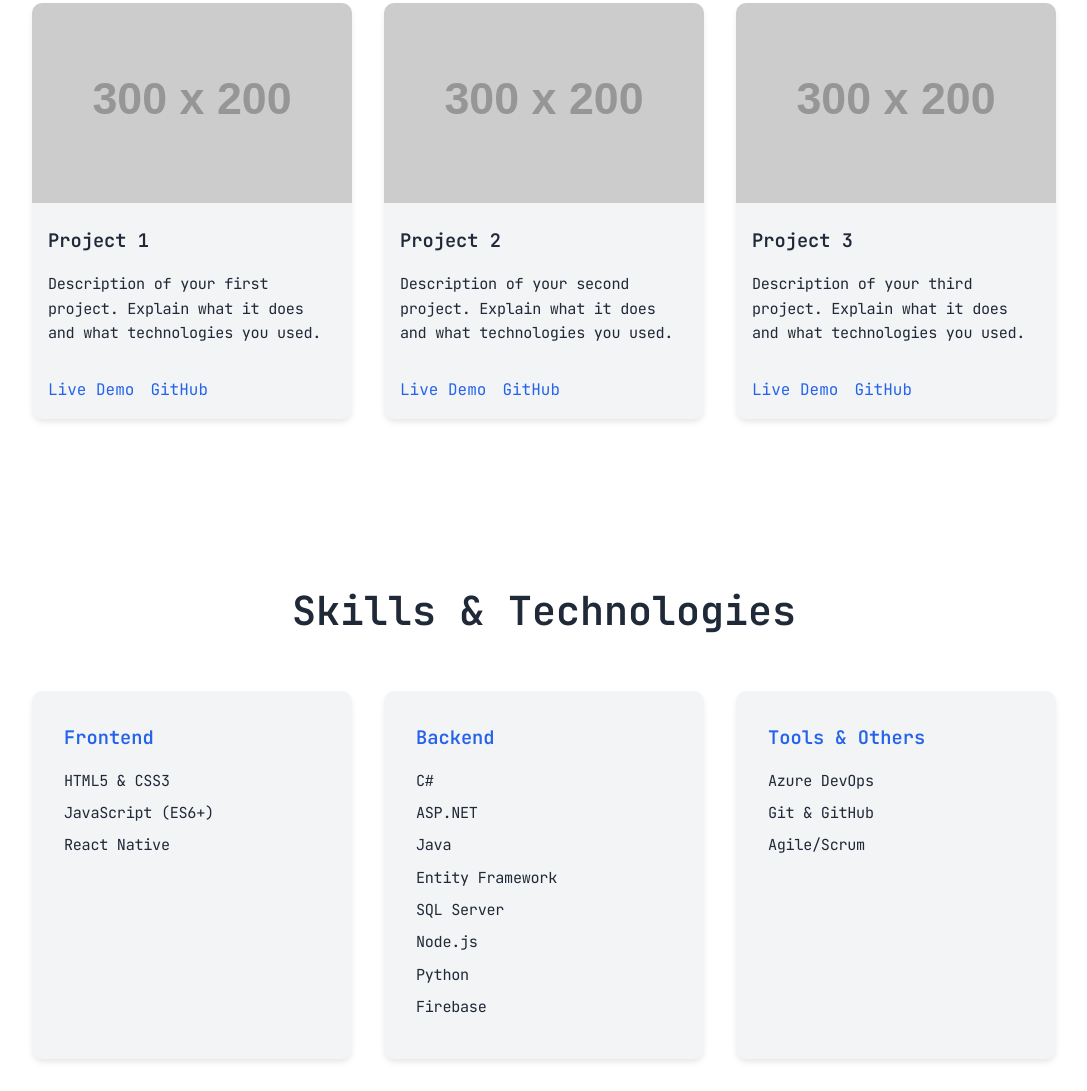
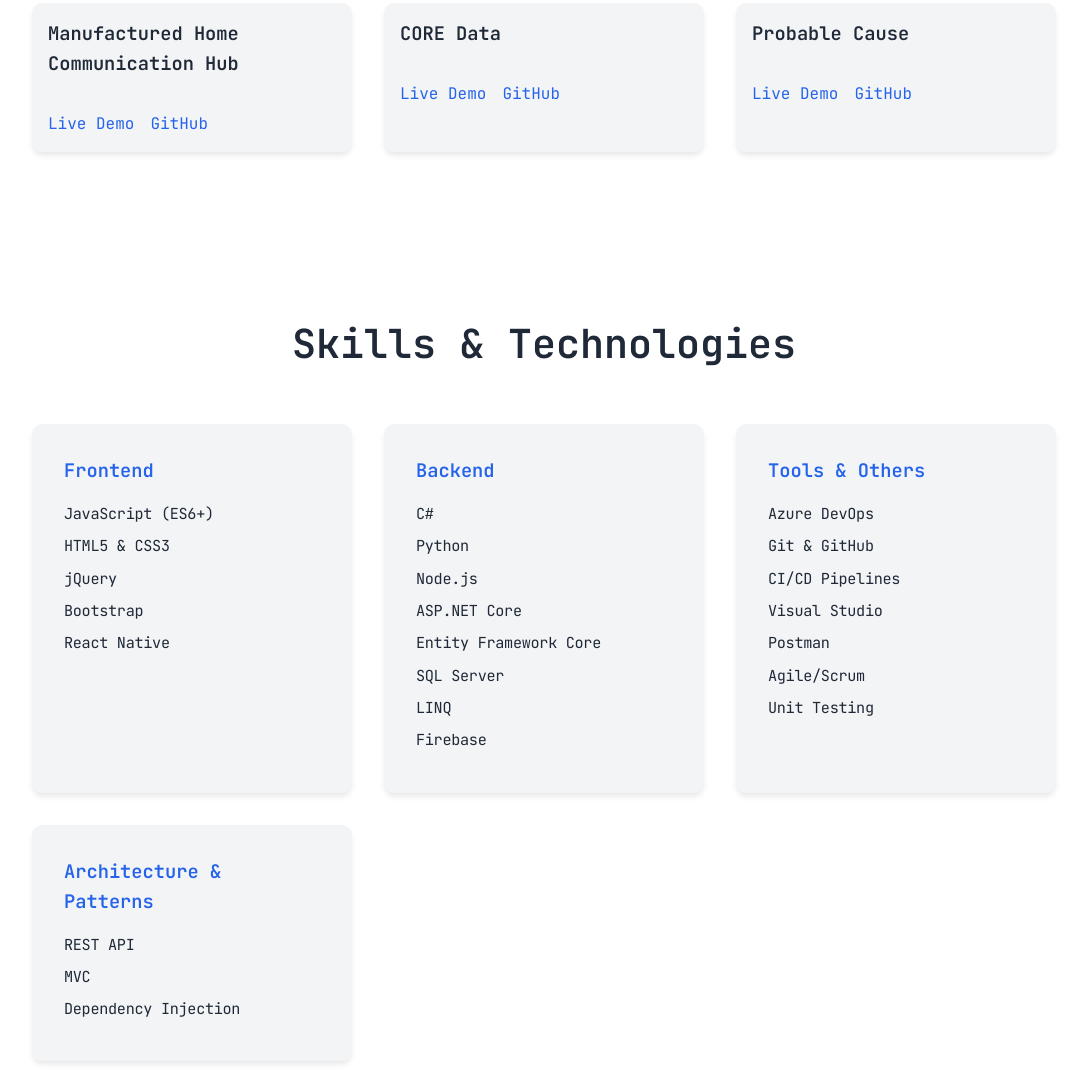
Before and after one commit to nicfosland/nicfosland.github.io, a plain HTML site: page index.html in a window 1280 px wide. Shown: the part 1706-2797 px from the top of the page, without its empty margins (96-1183 px from the left). Drawn offline with Linux system fonts and the light colour scheme; placeholder pictures from the web are drawn by us.

Commit message:
Changed skills

```diff
--- a/index.html
+++ b/index.html
@@ -3,7 +3,7 @@
 <head>
     <meta charset="UTF-8">
     <meta name="viewport" content="width=device-width, initial-scale=1.0">
-    <title>App Developer Portfolio</title>
+    <title>Nicolas Fosland Portfolio</title>
     <link rel="stylesheet" href="styles.css">
     <link rel="stylesheet" href="https://cdnjs.cloudflare.com/ajax/libs/font-awesome/6.0.0/css/all.min.css">
     <link href="https://fonts.googleapis.com/css2?family=Poppins:wght@300;400;500;600;700&display=swap" rel="stylesheet">
@@ -11,7 +11,7 @@
 </head>
 <body>
     <nav class="navbar">
-        <div class="logo">Portfolio</div>
+        <div class="logo">Nicolas Fosland</div>
         <div class="nav-links">
             <a href="#home">Home</a>
             <a href="#about">About</a>
@@ -29,7 +29,7 @@
     <section id="home" class="hero">
         <div class="hero-content">
             <h1>Hi, I'm <span class="highlight">Nicolas Fosland</span></h1>
-            <h2>App Developer</h2>
+            <h2>Full Stack Developer</h2>
             <p>Creating innovative mobile and web applications</p>
             <div class="cta-buttons">
                 <a href="#projects" class="btn primary">View My Work</a>
@@ -59,32 +59,33 @@
         <h2>My Projects</h2>
         <div class="project-grid">
             <div class="project-card">
-                <img src="https://via.placeholder.com/300x200" alt="Project 1">
-                <h3>Project 1</h3>
-                <p>Description of your first project. Explain what it does and what technologies you used.</p>
+                <!-- <img src="https://via.placeholder.com/300x200" alt="Project 1"> -->
+                <h3>Manufactured Home Communication Hub</h3>
+                <!-- <p>Description of your first project. Explain what it does and what technologies you used.</p> -->
                 <div class="project-links">
                     <a href="#" target="_blank">Live Demo</a>
                     <a href="#" target="_blank">GitHub</a>
                 </div>
             </div>
             <div class="project-card">
-                <img src="https://via.placeholder.com/300x200" alt="Project 2">
-                <h3>Project 2</h3>
-                <p>Description of your second project. Explain what it does and what technologies you used.</p>
+                <!-- <img src="https://via.placeholder.com/300x200" alt="Project 2"> -->
+                <h3>CORE Data</h3>
+                <!-- <p>Description of your second project. Explain what it does and what technologies you used.</p> -->
                 <div class="project-links">
                     <a href="#" target="_blank">Live Demo</a>
                     <a href="#" target="_blank">GitHub</a>
                 </div>
             </div>
             <div class="project-card">
-                <img src="https://via.placeholder.com/300x200" alt="Project 3">
-                <h3>Project 3</h3>
-                <p>Description of your third project. Explain what it does and what technologies you used.</p>
+                <!-- <img src="https://via.placeholder.com/300x200" alt="Project 3"> -->
+                <h3>Probable Cause</h3>
+                <!-- <p>Description of your third project. Explain what it does and what technologies you used.</p> -->
                 <div class="project-links">
                     <a href="#" target="_blank">Live Demo</a>
                     <a href="#" target="_blank">GitHub</a>
                 </div>
             </div>
+
         </div>
     </section>
 
@@ -94,8 +95,10 @@
             <div class="skill-category">
                 <h3>Frontend</h3>
                 <ul>
+                    <li>JavaScript (ES6+)</li>
                     <li>HTML5 & CSS3</li>
-                    <li>JavaScript (ES6+)</li>
+                    <li>jQuery</li>
+                     <li>Bootstrap</li>
                     <li>React Native</li>
                 </ul>
             </div>
@@ -103,12 +106,12 @@
                 <h3>Backend</h3>
                 <ul>
                     <li>C#</li>
-                    <li>ASP.NET</li>
-                    <li>Java</li>
-                    <li>Entity Framework</li>
+                    <li>Python</li>
+                    <li>Node.js</li>
+                    <li>ASP.NET Core</li>
+                    <li>Entity Framework Core</li>
                     <li>SQL Server</li>
-                    <li>Node.js</li>
-                    <li>Python</li>
+                    <li>LINQ</li>
                     <li>Firebase</li>
                 </ul>
             </div>
@@ -117,7 +120,19 @@
                 <ul>
                     <li>Azure DevOps</li>
                     <li>Git & GitHub</li>
+                    <li>CI/CD Pipelines</li>
+                    <li>Visual Studio</li>
+                    <li>Postman</li>
                     <li>Agile/Scrum</li>
+                    <li>Unit Testing</li>
+                </ul>
+            </div>
+            <div class="skill-category">
+                <h3>Architecture & Patterns</h3>
+                <ul>
+                    <li>REST API</li>
+                    <li>MVC</li>
+                    <li>Dependency Injection</li>
                 </ul>
             </div>
         </div>
```
